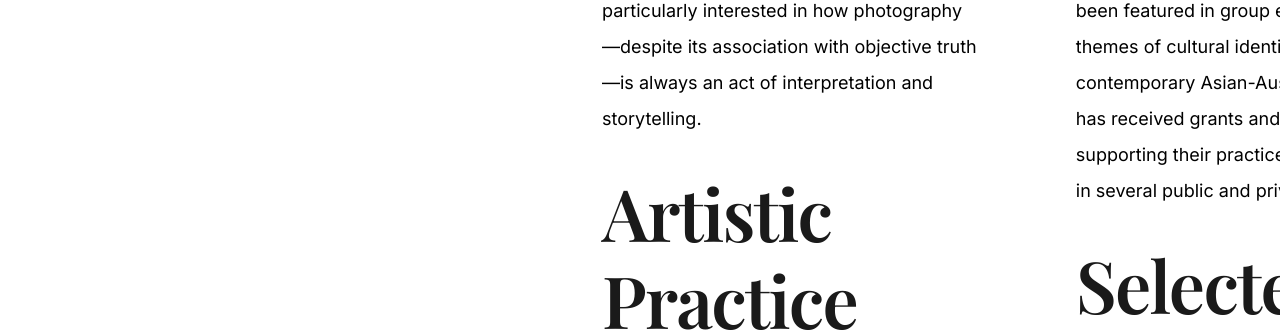
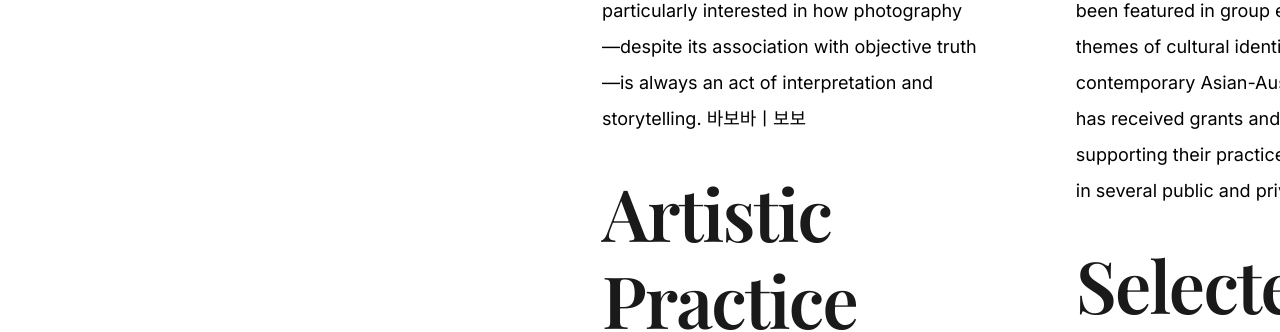
Before and after one commit to Supermassivema/Supermassivema.github.io, a Jekyll site: the page built from _artists/min-hea-jung-soo.md, in a window 1280 px wide and 900 px high, scrolled down 1369 px. Shown: the part 368-700 px from the top of the window. Built offline with Jekyll 4.4.1, drawn with Linux system fonts in a browser that asks for light colours; some web fonts are replaced; some of the changed text lies outside the part shown.

Commit message:
Update artist description with additional text
Added Korean text to the description of Min Hea Jung Soo's photographic work.

```diff
--- a/_artists/min-hea-jung-soo.md
+++ b/_artists/min-hea-jung-soo.md
@@ -19,7 +19,7 @@
 
 Born in Korea and raised in Australia, Min Hea brings a nuanced perspective to questions of belonging, hybridity, and the immigrant experience. Their work often layers imagery, text, and found materials to create rich visual compositions that function both as personal narratives and broader cultural commentary.
 
-Min Hea's photographic work ranges from documentary-style portraiture to highly constructed, conceptual imagery. They are particularly interested in how photography—despite its association with objective truth—is always an act of interpretation and storytelling.
+Min Hea's photographic work ranges from documentary-style portraiture to highly constructed, conceptual imagery. They are particularly interested in how photography—despite its association with objective truth—is always an act of interpretation and storytelling. 바보바ㅣ보보
 
 ## Artistic Practice
 
```
